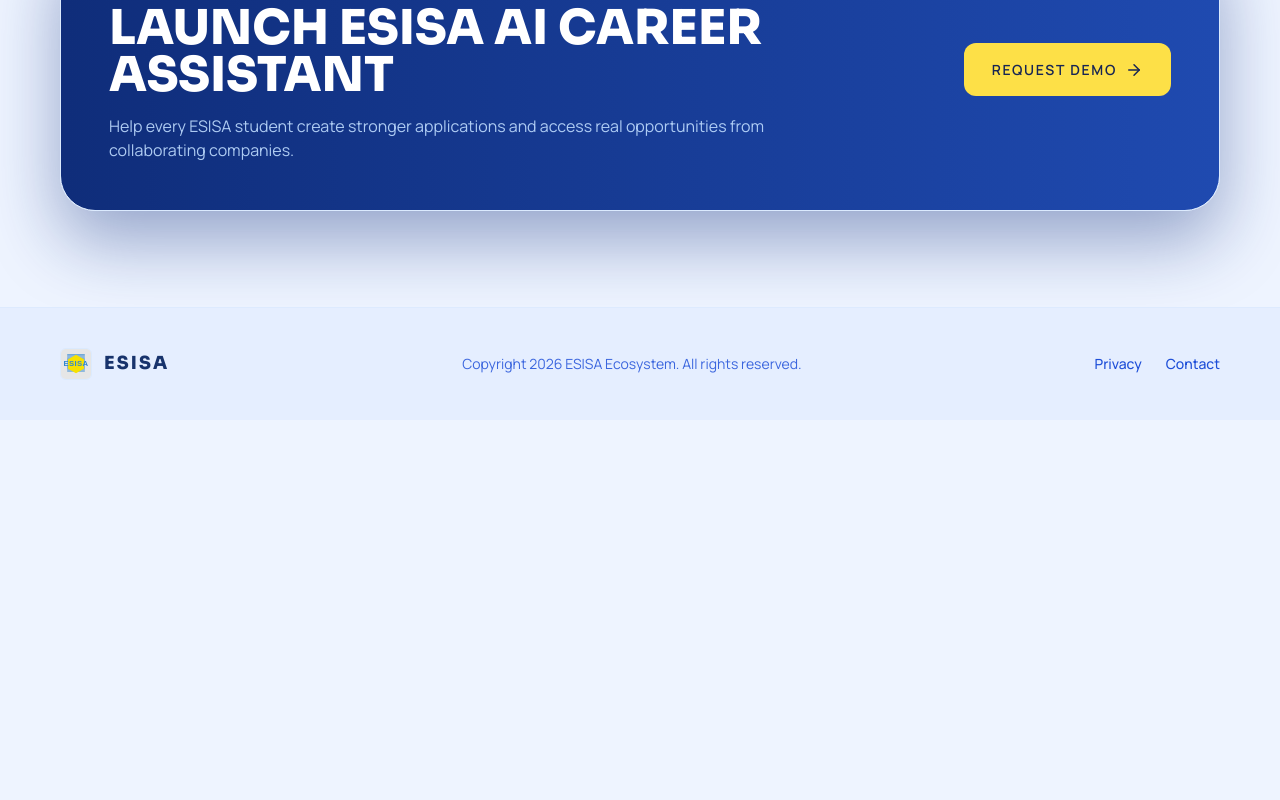
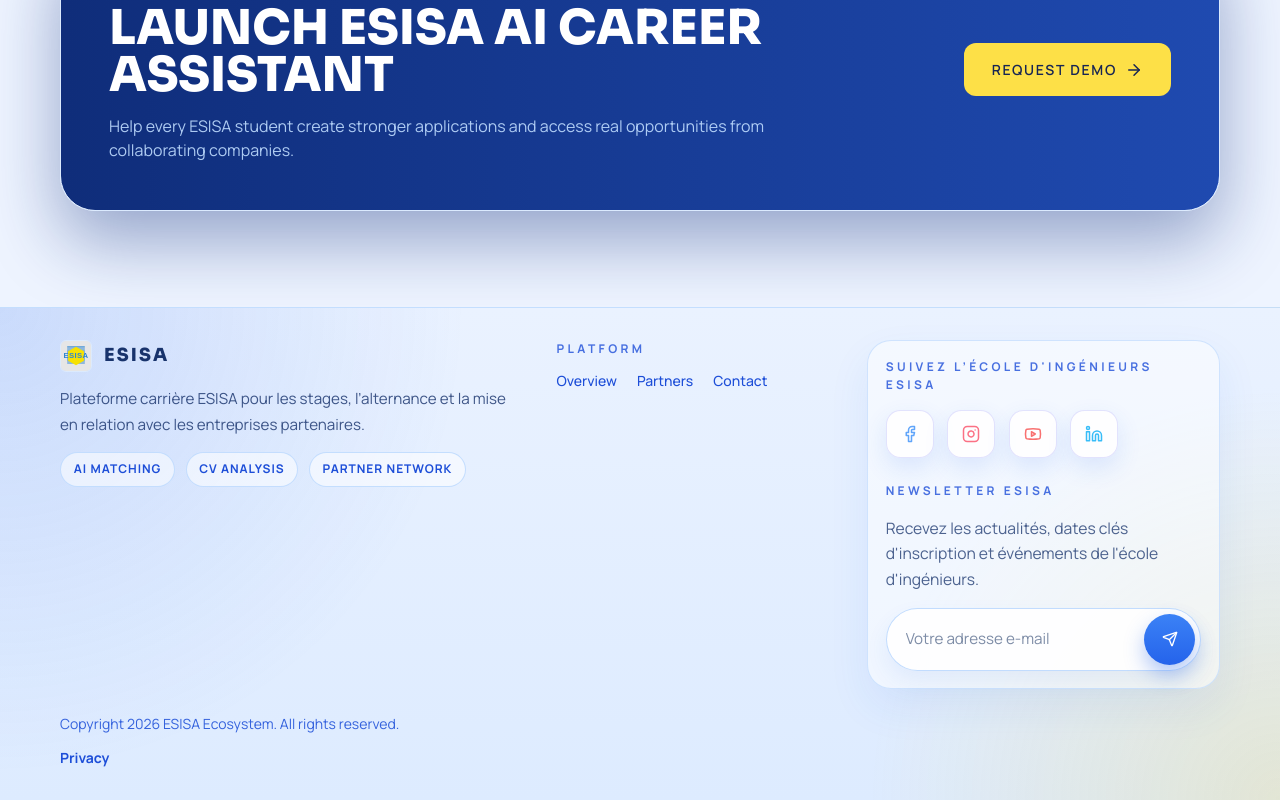
Before and after one commit to kenzaidr/PFA, a React (Vite) app in the folder frontend/: page / in a window 1280 px wide. Shown: the part 3023-3823 px from the top of the page. Before the commit the page ends 3443 px from the top, so only its background shows below. Built offline with nearby package versions, Linux system fonts and the light colour scheme.

Commit message:
ajout d'un footer

```diff
--- a/frontend/src/EsisaPlatform.tsx
+++ b/frontend/src/EsisaPlatform.tsx
@@ -6,16 +6,21 @@
   BriefcaseBusiness,
   Clock3,
   ChevronDown,
+  Facebook,
   Globe2,
   GraduationCap,
   Handshake,
+  Instagram,
   Layers,
   LineChart,
   Moon,
   Network,
+  Send,
   Radar,
   School,
   ShieldCheck,
+  Youtube,
+  Linkedin,
   Sun,
   Users,
 } from 'lucide-react';
@@ -429,14 +434,70 @@
       {/* ==================== FOOTER ==================== */}
       <footer className="site-footer">
         <div className="footer-inner">
-          <div className="footer-brand">
-            <img src="/esisa-logo.svg" alt="ESISA logo" className="footer-logo" />
-            <span className="footer-brand-name">ESISA</span>
+          <div className="footer-brand-block">
+            <div className="footer-brand">
+              <img src="/esisa-logo.svg" alt="ESISA logo" className="footer-logo" />
+              <span className="footer-brand-name">ESISA</span>
+            </div>
+            <p className="footer-note">
+              Plateforme carrière ESISA pour les stages, l’alternance et la mise en relation avec les entreprises partenaires.
+            </p>
+            <div className="footer-pills" aria-label="Footer highlights">
+              <span>AI matching</span>
+              <span>CV analysis</span>
+              <span>Partner network</span>
+            </div>
           </div>
-          <p className="footer-copyright">Copyright 2026 ESISA Ecosystem. All rights reserved.</p>
-          <div className="footer-links">
-            <a href="#">Privacy</a>
-            <a href="#">Contact</a>
+
+          <div className="footer-links-group">
+            <p className="footer-links-title">Platform</p>
+            <div className="footer-links">
+              <a href="#">Overview</a>
+              <a href="#">Partners</a>
+              <a href="#">Contact</a>
+            </div>
+          </div>
+
+          <div className="footer-social-newsletter">
+            <div className="footer-social-block">
+              <p className="footer-links-title">Suivez l’école d'ingénieurs ESISA</p>
+              <div className="footer-social-icons" aria-label="Social links">
+                <a href="#" className="footer-social-icon facebook" aria-label="Facebook">
+                  <Facebook size={18} />
+                </a>
+                <a href="#" className="footer-social-icon instagram" aria-label="Instagram">
+                  <Instagram size={18} />
+                </a>
+                <a href="#" className="footer-social-icon youtube" aria-label="YouTube">
+                  <Youtube size={18} />
+                </a>
+                <a href="#" className="footer-social-icon linkedin" aria-label="LinkedIn">
+                  <Linkedin size={18} />
+                </a>
+              </div>
+            </div>
+
+            <div className="footer-newsletter-block">
+              <p className="footer-links-title">Newsletter ESISA</p>
+              <p className="footer-newsletter-text">
+                Recevez les actualités, dates clés d'inscription et événements de l'école d'ingénieurs.
+              </p>
+              <form className="footer-newsletter-form">
+                <input
+                  type="email"
+                  placeholder="Votre adresse e-mail"
+                  aria-label="Votre adresse e-mail"
+                />
+                <button type="submit" aria-label="S'inscrire à la newsletter">
+                  <Send size={16} />
+                </button>
+              </form>
+            </div>
+          </div>
+
+          <div className="footer-meta">
+            <p className="footer-copyright">Copyright 2026 ESISA Ecosystem. All rights reserved.</p>
+            <a href="#" className="footer-privacy-link">Privacy</a>
           </div>
         </div>
       </footer>
--- a/frontend/src/styles/EsisaPlatform.css
+++ b/frontend/src/styles/EsisaPlatform.css
@@ -1418,28 +1418,39 @@
 .site-footer {
   position: relative;
   z-index: 10;
-  border-top: 1px solid rgba(219, 234, 254, 0.8);
-  padding: 2.5rem 1.5rem;
-  background-color: #E5EEFF;
+  overflow: hidden;
+  border-top: 1px solid rgba(191, 219, 254, 0.8);
+  padding: 2rem 1.5rem;
+  background:
+    radial-gradient(circle at top left, rgba(37, 99, 235, 0.16), transparent 34%),
+    radial-gradient(circle at bottom right, rgba(250, 204, 21, 0.18), transparent 30%),
+    linear-gradient(180deg, #EAF2FF 0%, #DDEBFF 100%);
   color: #18336C;
 }
 [data-theme="dark"] .site-footer {
-  border-color: rgba(30, 58, 138, 0.5);
-  background-color: #060D1A;
+  border-color: rgba(30, 58, 138, 0.45);
+  background:
+    radial-gradient(circle at top left, rgba(37, 99, 235, 0.16), transparent 34%),
+    radial-gradient(circle at bottom right, rgba(250, 204, 21, 0.08), transparent 30%),
+    linear-gradient(180deg, #08101F 0%, #050A14 100%);
   color: #BFDBFE;
 }
 
 .footer-inner {
   margin: 0 auto;
-  display: flex;
+  display: grid;
   width: min(1160px, 94vw);
-  flex-direction: column;
-  align-items: center;
-  justify-content: space-between;
-  gap: 1.5rem;
+  grid-template-columns: 1.5fr 1fr;
+  gap: 1.5rem 2rem;
+  align-items: start;
 }
 @media (min-width: 768px) {
-  .footer-inner { flex-direction: row; }
+  .footer-inner { grid-template-columns: 1.25fr 0.75fr 0.95fr; }
+}
+
+.footer-brand-block {
+  display: grid;
+  gap: 0.9rem;
 }
 
 .footer-brand {
@@ -1467,9 +1478,59 @@
   letter-spacing: 0.12em;
 }
 
+.footer-note {
+  max-width: 32rem;
+  font-size: 0.95rem;
+  line-height: 1.7;
+  color: rgba(24, 51, 108, 0.82);
+}
+[data-theme="dark"] .footer-note {
+  color: rgba(191, 219, 254, 0.82);
+}
+
+.footer-pills {
+  display: flex;
+  flex-wrap: wrap;
+  gap: 0.65rem;
+}
+
+.footer-pills span {
+  border-radius: 9999px;
+  border: 1px solid rgba(191, 219, 254, 0.9);
+  padding: 0.45rem 0.8rem;
+  font-size: 0.75rem;
+  font-weight: 700;
+  letter-spacing: 0.08em;
+  text-transform: uppercase;
+  color: #1D4ED8;
+  background: rgba(255, 255, 255, 0.55);
+}
+[data-theme="dark"] .footer-pills span {
+  border-color: rgba(30, 64, 175, 0.65);
+  color: #BFDBFE;
+  background: rgba(12, 26, 52, 0.65);
+}
+
+.footer-links-group {
+  display: grid;
+  gap: 0.75rem;
+}
+
+.footer-links-title {
+  font-size: 0.75rem;
+  font-weight: 800;
+  letter-spacing: 0.28em;
+  text-transform: uppercase;
+  color: rgba(29, 78, 216, 0.8);
+}
+[data-theme="dark"] .footer-links-title {
+  color: rgba(147, 197, 253, 0.85);
+}
+
 .footer-copyright {
   font-size: 0.875rem;
-  color: rgba(29, 78, 216, 0.85);
+  line-height: 1.6;
+  color: rgba(29, 78, 216, 0.88);
 }
 [data-theme="dark"] .footer-copyright {
   color: rgba(96, 165, 250, 0.85);
@@ -1477,7 +1538,8 @@
 
 .footer-links {
   display: flex;
-  gap: 1.5rem;
+  flex-wrap: wrap;
+  gap: 1rem 1.25rem;
   font-size: 0.875rem;
   font-weight: 500;
   color: #1D4ED8;
@@ -1486,9 +1548,172 @@
   color: #60A5FA;
 }
 
+.footer-links a {
+  position: relative;
+  padding-bottom: 0.15rem;
+}
+
 .footer-links a:hover {
   color: #1E3A8A;
 }
 [data-theme="dark"] .footer-links a:hover {
   color: #BFDBFE;
 }
+
+.footer-meta {
+  display: grid;
+  gap: 0.75rem;
+  align-content: start;
+  justify-items: start;
+}
+
+.footer-social-newsletter {
+  display: grid;
+  gap: 1.5rem;
+  align-content: start;
+  justify-self: end;
+  width: min(100%, 26rem);
+  border-radius: 1.5rem;
+  padding: 1.1rem 1.1rem 1.05rem;
+  border: 1px solid rgba(191, 219, 254, 0.7);
+  background: rgba(255, 255, 255, 0.5);
+  box-shadow: 0 18px 42px rgba(37, 99, 235, 0.08);
+}
+[data-theme="dark"] .footer-social-newsletter {
+  border-color: rgba(30, 58, 138, 0.35);
+  background: rgba(7, 16, 31, 0.36);
+  box-shadow: none;
+}
+
+.footer-social-block,
+.footer-newsletter-block {
+  display: grid;
+  gap: 1rem;
+}
+
+.footer-social-icons {
+  display: flex;
+  flex-wrap: wrap;
+  gap: 0.85rem;
+}
+
+.footer-social-icon {
+  display: inline-flex;
+  height: 3rem;
+  width: 3rem;
+  align-items: center;
+  justify-content: center;
+  border-radius: 0.9rem;
+  border: 1px solid rgba(99, 102, 241, 0.18);
+  background: rgba(255, 255, 255, 0.86);
+  color: #1D4ED8;
+  box-shadow: 0 10px 24px rgba(37, 99, 235, 0.12);
+  transition: transform 0.2s ease, box-shadow 0.2s ease, color 0.2s ease;
+}
+[data-theme="dark"] .footer-social-icon {
+  background: rgba(18, 30, 56, 0.92);
+  color: #93C5FD;
+  box-shadow: 0 10px 24px rgba(0, 0, 0, 0.18);
+}
+
+.footer-social-icon:hover {
+  transform: translateY(-2px);
+  box-shadow: 0 14px 28px rgba(0, 0, 0, 0.24);
+}
+
+.footer-social-icon.facebook { color: #60A5FA; }
+.footer-social-icon.instagram { color: #FB7185; }
+.footer-social-icon.youtube { color: #F87171; }
+.footer-social-icon.linkedin { color: #38BDF8; }
+[data-theme="dark"] .footer-social-icon.facebook { color: #60A5FA; }
+[data-theme="dark"] .footer-social-icon.instagram { color: #FB7185; }
+[data-theme="dark"] .footer-social-icon.youtube { color: #F87171; }
+[data-theme="dark"] .footer-social-icon.linkedin { color: #38BDF8; }
+
+.footer-newsletter-text {
+  max-width: 22rem;
+  font-size: 0.98rem;
+  line-height: 1.6;
+  color: rgba(24, 51, 108, 0.76);
+}
+[data-theme="dark"] .footer-newsletter-text {
+  color: rgba(191, 219, 254, 0.88);
+}
+
+.footer-newsletter-form {
+  display: flex;
+  align-items: center;
+  gap: 0.65rem;
+  border-radius: 9999px;
+  border: 1px solid rgba(191, 219, 254, 0.95);
+  padding: 0.35rem 0.35rem 0.35rem 1.2rem;
+  background: rgba(255, 255, 255, 0.88);
+  box-shadow: 0 10px 22px rgba(37, 99, 235, 0.08);
+}
+[data-theme="dark"] .footer-newsletter-form {
+  border-color: rgba(59, 130, 246, 0.22);
+  background: rgba(10, 21, 40, 0.98);
+  box-shadow: inset 0 1px 0 rgba(255, 255, 255, 0.04);
+}
+
+.footer-newsletter-form input {
+  flex: 1;
+  min-width: 0;
+  border: 0;
+  outline: none;
+  background: transparent;
+  font-size: 0.95rem;
+  color: #18336C;
+}
+[data-theme="dark"] .footer-newsletter-form input {
+  color: #E2E8F0;
+}
+
+.footer-newsletter-form input::placeholder {
+  color: rgba(75, 95, 132, 0.72);
+}
+[data-theme="dark"] .footer-newsletter-form input::placeholder {
+  color: rgba(148, 163, 184, 0.88);
+}
+
+.footer-newsletter-form button {
+  display: inline-flex;
+  height: 3.15rem;
+  width: 3.15rem;
+  align-items: center;
+  justify-content: center;
+  flex-shrink: 0;
+  border: 0;
+  border-radius: 9999px;
+  background: linear-gradient(180deg, #3B82F6, #2563EB);
+  color: white;
+  box-shadow: 0 10px 20px rgba(37, 99, 235, 0.35);
+  cursor: pointer;
+}
+
+.footer-newsletter-form button:hover {
+  background: linear-gradient(180deg, #60A5FA, #2563EB);
+}
+
+@media (max-width: 767px) {
+  .footer-social-newsletter {
+    justify-self: stretch;
+    width: 100%;
+  }
+}
+
+.footer-privacy-link {
+  font-size: 0.875rem;
+  font-weight: 700;
+  color: #1D4ED8;
+}
+[data-theme="dark"] .footer-privacy-link {
+  color: #93C5FD;
+}
+
+.footer-privacy-link:hover {
+  color: #1E3A8A;
+}
+[data-theme="dark"] .footer-privacy-link:hover {
+  color: #DBEAFE;
+}
```
